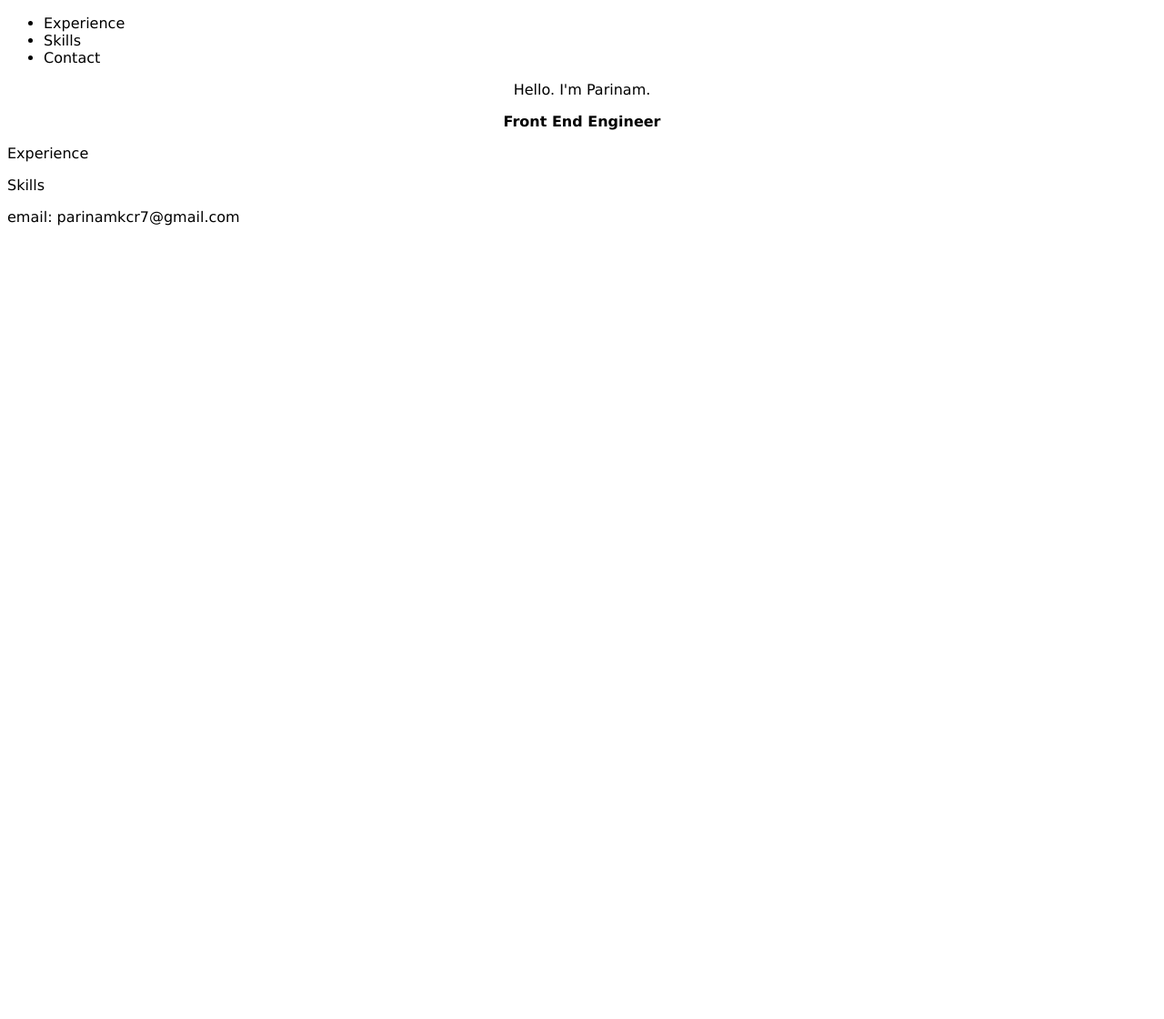
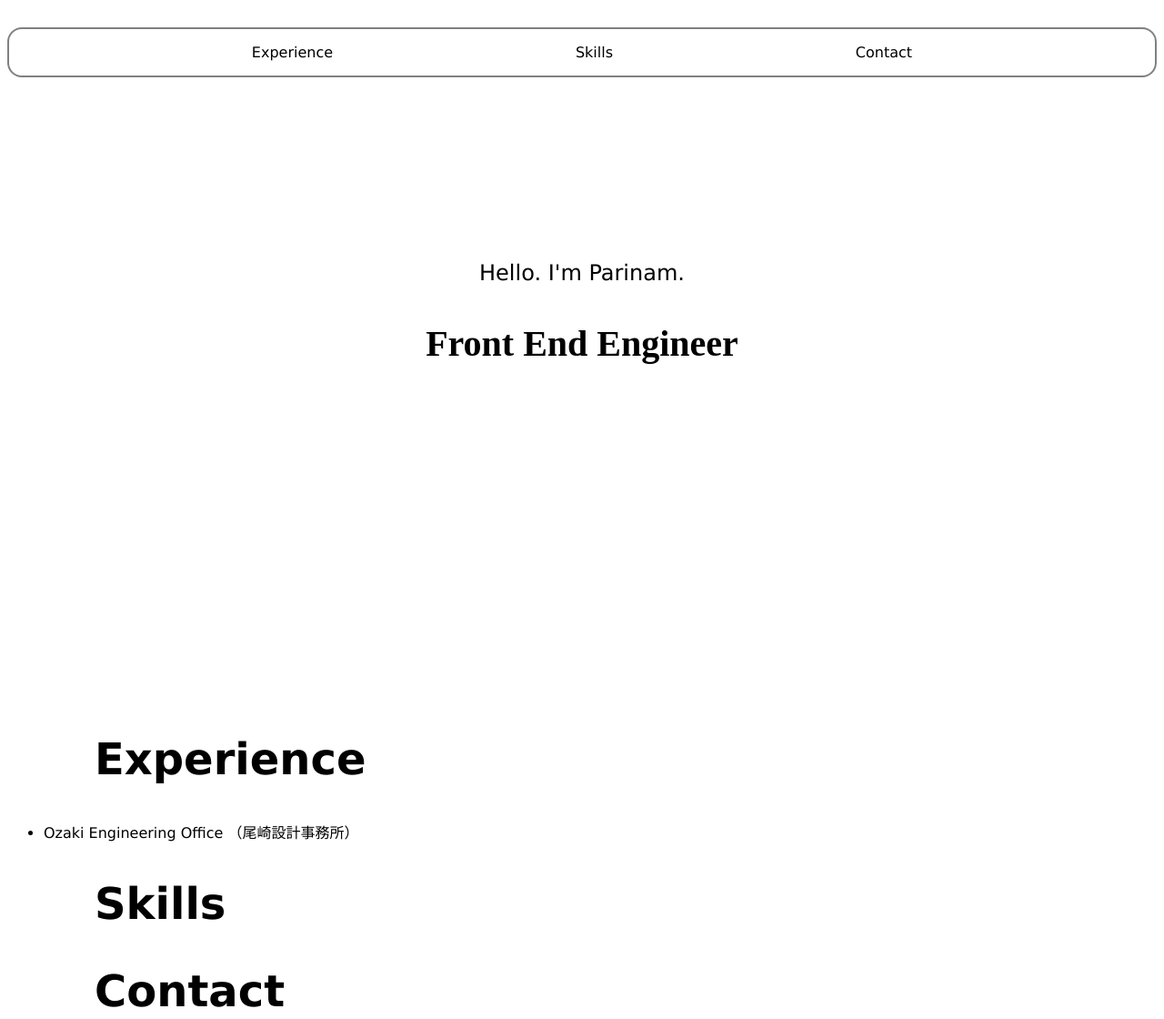
Before and after one commit to ParinamKC/Porfolio, a plain HTML site: page index.html in a window 1280 px wide. Shown: the top 1120 px of the page at 91% size. Before the commit the page ends 800 px from the top, so only its background shows below. Drawn offline with Linux system fonts and the light colour scheme.

Commit message:
Added style for H2 elements

```diff
--- a/index.html
+++ b/index.html
@@ -8,7 +8,7 @@
     </head>
     <body>
         <header>
-            <ul>
+            <ul id="headerRibbon">
                 <li>Experience</li>
                 <li>Skills</li>
                 <li>Contact</li>
@@ -16,16 +16,20 @@
         </header>
         <main>
             <div id="helloSection">
-                <p>Hello. I'm Parinam.</p>
-                <p><b>Front End Engineer</b></p>
+                <p id="myName">Hello. I'm Parinam.</p>
+                <p id="myRole"><b>Front End Engineer</b></p>
             </div>
             <div id="experienceSection">
-                <p>Experience</p>
+                <h2>Experience</h2>
+                <ul>
+                    <li>Ozaki Engineering Office （尾崎設計事務所）</li>
+                </ul>
             </div>
             <div id="skillsSection">
-                <p>Skills</p>
+                <h2>Skills</h2>
             </div>
             <div id="contactSection">
+                <h2>Contact</h2>
                 <p>email: parinamkcr7@gmail.com</p>
             </div>
         </main>
--- a/stylesheet.css
+++ b/stylesheet.css
@@ -1,15 +1,47 @@
 html{
     margin: 0;
     font-family: Verdana, Geneva, Tahoma, sans-serif;
+    font-size: 16px;
 }
 
 body{
 }
 
-header>ul>li{
+header{
+    height: 20vh;
+}
 
+#headerRibbon{
+    display: flex;
+    flex-direction: row;
+    flex: 1;
+    justify-content: space-evenly;
+    margin-top: 30px;
+    border: grey solid 2px;
+    padding: 1em 0;
+    border-radius: 1em;
+}
+
+#headerRibbon>li{
+    list-style-type: none;
 }
 
 #helloSection{
     text-align: center;
+    margin-top: 6em;
+    height: 60vh;
 }
+
+#myName{
+    font-size: 1.5em;
+}
+
+#myRole{
+    font-size: 2.5em;
+    font-family: 'Times New Roman', Times, serif;
+}
+
+h2{
+    font-size: 3em;
+    margin-left: 2em;
+}
```
